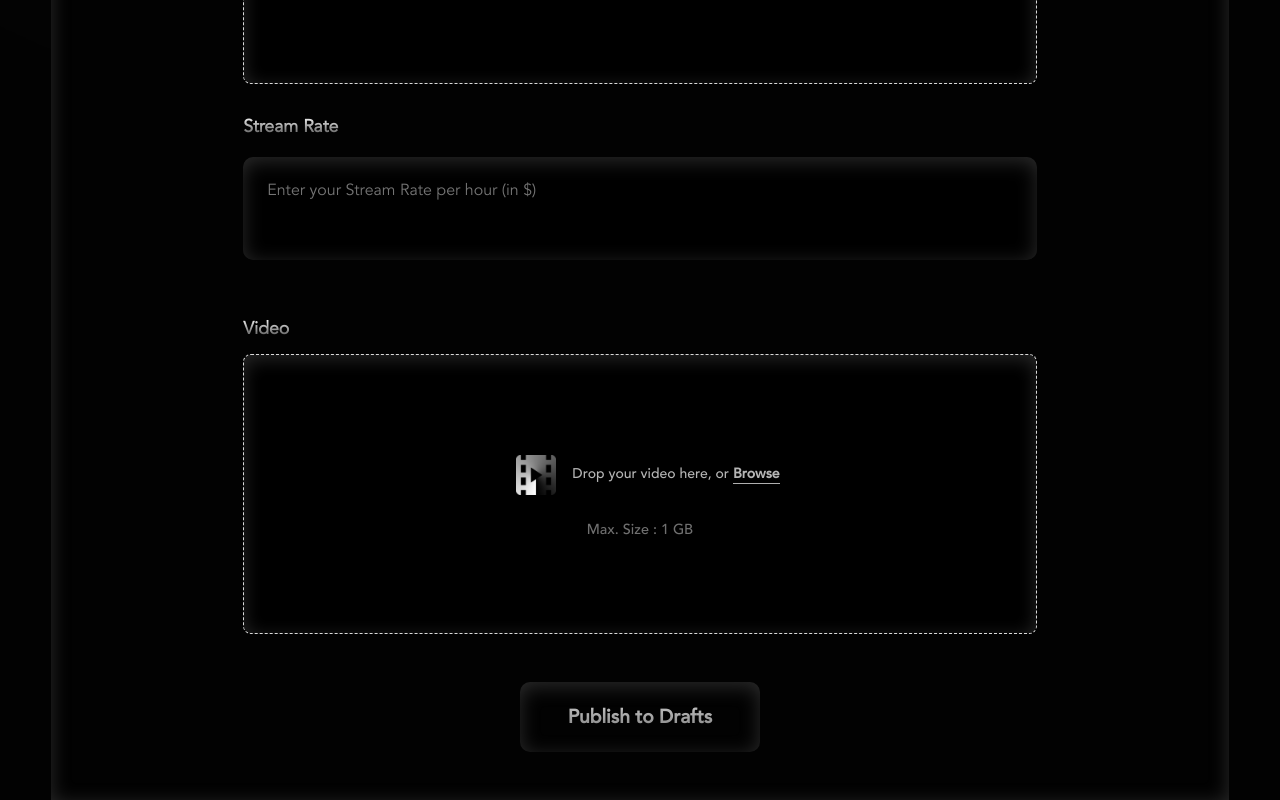
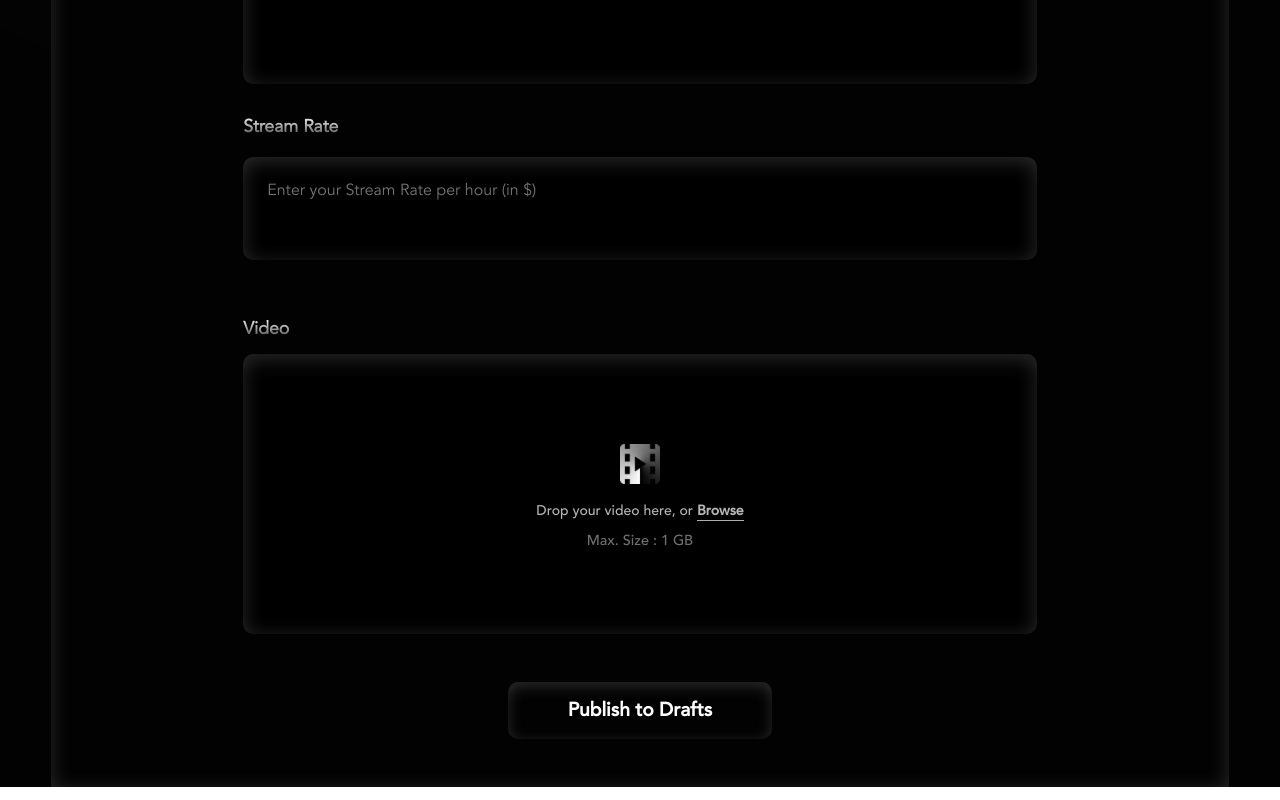
Before and after one commit to Extent-Org/Extent-Frontend, a React (Create React App) app: page /creator/upload in a window 1280 px wide. Shown: the part 983-1783 px from the top of the page. Built offline with nearby package versions, Linux system fonts and the light colour scheme.

Commit message:
[fix(s)] fixed publish button, fix drag area css issue

```diff
--- a/src/components/UploadPage/UploadPageComponents/PictureInput.scss
+++ b/src/components/UploadPage/UploadPageComponents/PictureInput.scss
@@ -51,8 +51,8 @@
     }
   }
 }
-:where(.css-dev-only-do-not-override-26rdvq) {
-  &.ant-upload-wrapper {
+
+.ant-upload-wrapper {
   & .ant-upload-drag {
     position: relative;
     width: 100%;
@@ -86,7 +86,6 @@
     }
   }
 }
-}
 
 .anticon svg {
   color: white;
--- a/src/components/UploadPage/UploadPageComponents/PublishButton.scss
+++ b/src/components/UploadPage/UploadPageComponents/PublishButton.scss
@@ -1,21 +1,12 @@
 .PublishButton{
     margin: 3rem auto 1rem auto;
-    padding: 1.5rem 3rem;
+    padding: 1.1rem 3.75rem;
     font-size: 1.2rem;
-    font-weight: bold;
+    font-weight: 700;
     font-family: "AvenirMixed";
-    background: linear-gradient(
-      180deg,
-      #ffffff 0%,
-      rgba(255, 255, 255, 0) 140.22%,
-      #ffffff 140.22%
-    );
-    -webkit-background-clip: text;
-    -webkit-text-fill-color: transparent;
-    background-clip: text;
-    text-fill-color: transparent;
+    color: #ffffff;
     border-radius: 10px;
-    box-shadow: inset 0px 4px 20px rgba(170, 170, 170, 0.25);
+    box-shadow: inset 0px 4px 15px rgba(170, 170, 170, 0.25);
     width: fit-content;
     cursor: pointer;
 }
```
Lines whose indentation alone changed are shown as unchanged.
